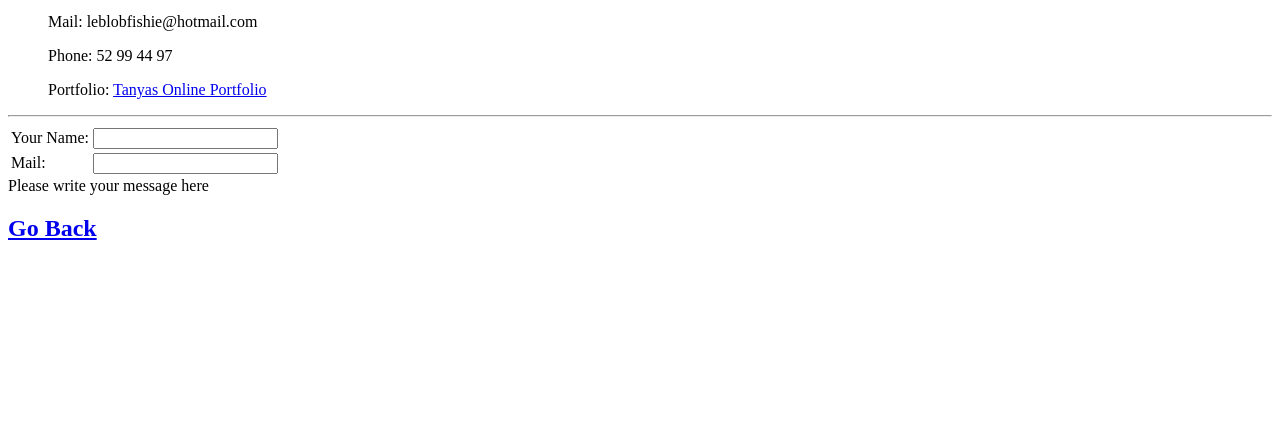
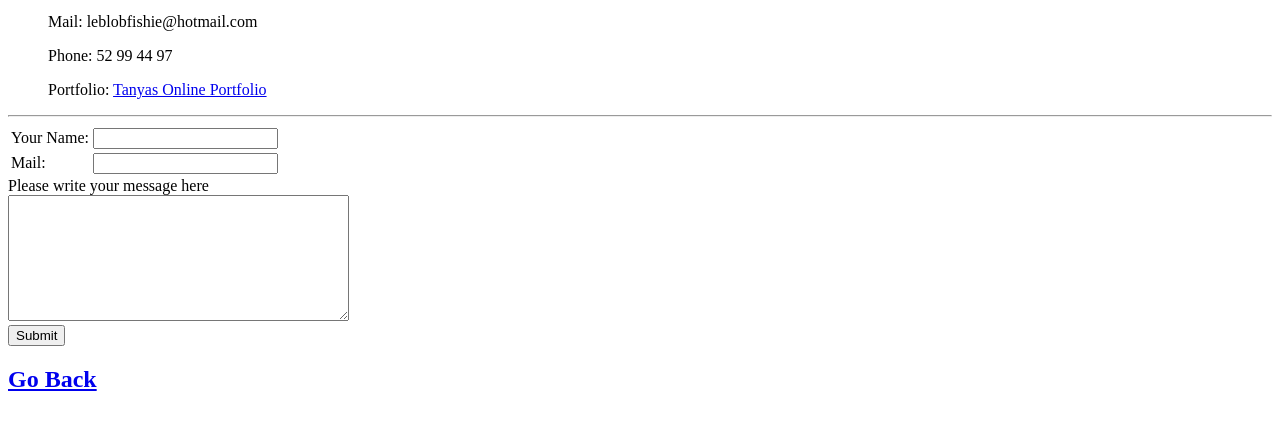
Before and after one commit to leblobfishie/CV, a plain HTML site: page contact.html in a window 1280 px wide. Shown: the part 101-530 px from the top of the page. Drawn offline with Linux system fonts and the light colour scheme.

Commit message:
contact with message area

```diff
--- a/contact.html
+++ b/contact.html
@@ -24,8 +24,9 @@
         <td> <input type="text" name"" value""></input></td>
       </tr>
     </table>
-   <label>Please write your message here</label>
-
+   <label>Please write your message here</label><br>
+  <textarea name="name" rows="8" cols="40"></textarea><br>
+  <input type="submit" name="" value="Submit"></input>
 
   </form>
     <h2><a href="index.html">Go Back</a></h2>
```
